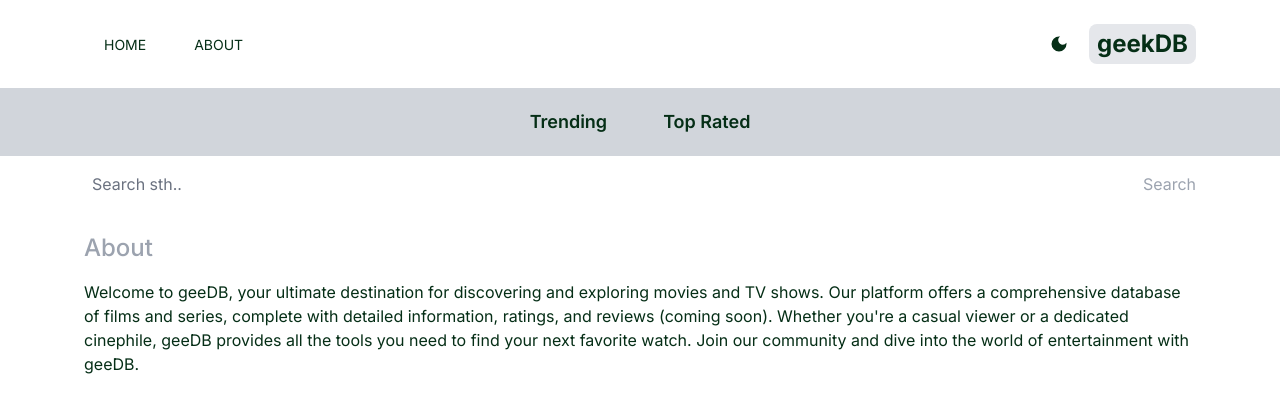
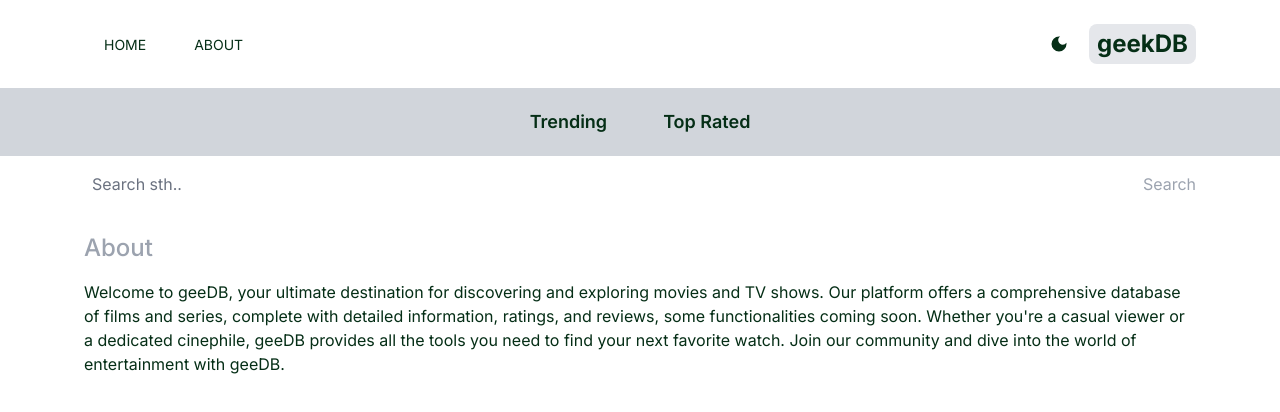
Before and after one commit to matlesz/geekDb, a Next.js app: page /about in a window 1280 px wide. Shown: the top 412 px of the page. Built offline with nearby package versions, Linux system fonts and the light colour scheme.

Commit message:
feat: Update About page with additional information about the platform

```diff
--- a/src/app/about/page.jsx
+++ b/src/app/about/page.jsx
@@ -4,7 +4,7 @@ export default function About() {
         <h1 className="text-2xl font-medium text-gray-400">About</h1>
         <p>
         Welcome to geeDB, your ultimate destination for discovering and exploring movies and TV shows.
-        Our platform offers a comprehensive database of films and series, complete with detailed information, ratings, and reviews (coming soon).
+        Our platform offers a comprehensive database of films and series, complete with detailed information, ratings, and reviews, some functionalities coming soon.
         Whether you're a casual viewer or a dedicated cinephile, geeDB provides all the tools you need to find your next favorite watch.
         Join our community and dive into the world of entertainment with geeDB.
         </p>
```
